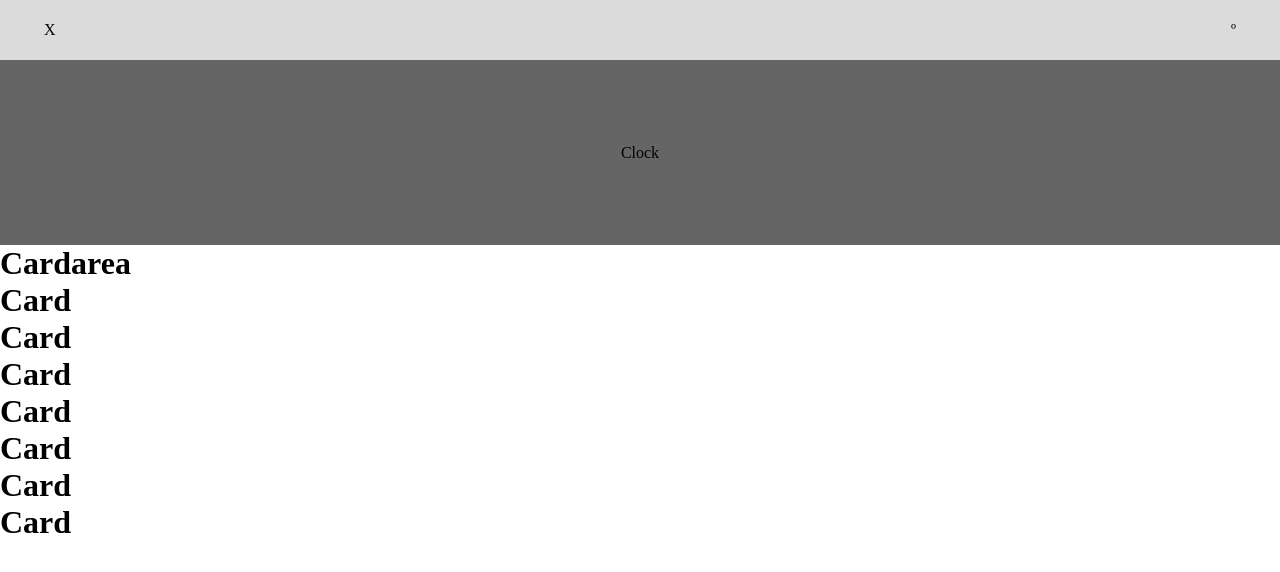
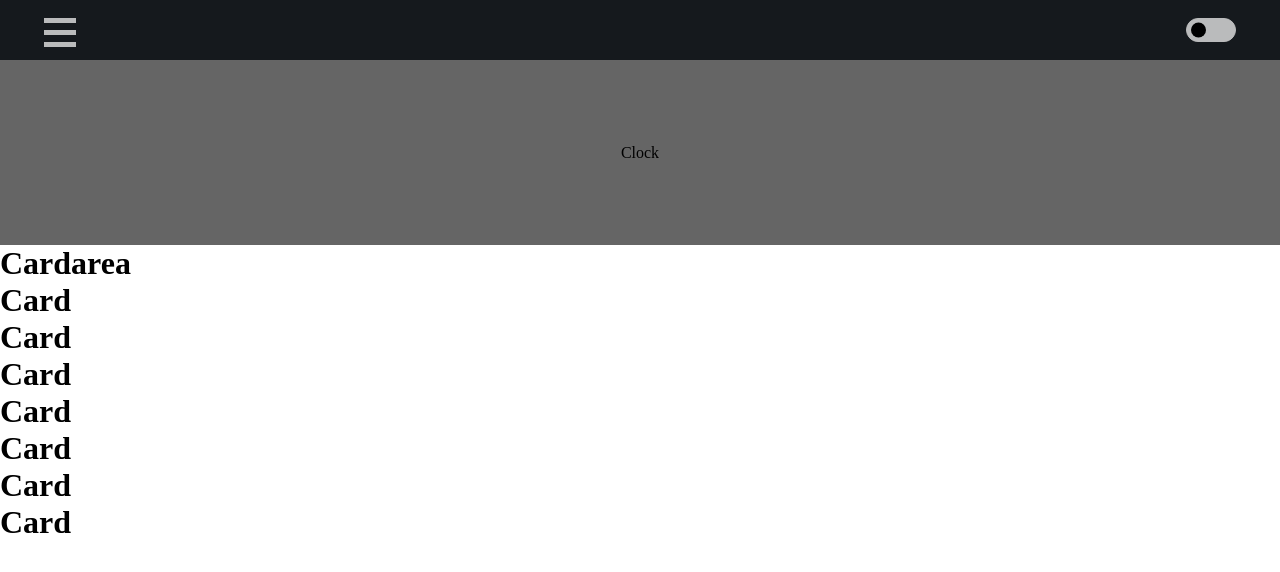
Before and after one commit to jacsonrsasse/clock-chrome-extension, a React (Vite) app: page / in a window 1280 px wide. Shown: the top 572 px of the page. Built offline with nearby package versions, Linux system fonts and the light colour scheme.

Commit message:
Finished the navbar component layout

```diff
--- a/src/components/Navbar/index.tsx
+++ b/src/components/Navbar/index.tsx
@@ -3,8 +3,15 @@ import { NavbarDesign } from './style';
 export const Navbar = () => {
     return (
         <NavbarDesign>
-            <div>X</div>
-            <div>º</div>
+            <div id="burguer-section">
+                <input type="checkbox" id="burguer" />
+                <label htmlFor="burguer"></label>
+            </div>
+            <div id="toggle-section">
+                <input type="checkbox" id="toggle" />
+                <label htmlFor="toggle"></label>
+                <span className="ball"></span>
+            </div>
         </NavbarDesign>
     );
 };
--- a/src/components/Navbar/style.ts
+++ b/src/components/Navbar/style.ts
@@ -1,11 +1,93 @@
 import styled from 'styled-components';
 
 export const NavbarDesign = styled.nav`
-    background-color: #dbdbdb;
+    background-color: #15191d;
     width: 100vw;
     height: 100%;
     padding: 0 2.75rem;
     display: flex;
     justify-content: space-between;
     align-items: center;
+    user-select: none;
+
+    & #burguer-section {
+        & #burguer {
+            display: none;
+        }
+
+        & label,
+        label::after,
+        label::before {
+            position: absolute;
+            width: 2rem;
+            height: 0.3rem;
+            background: #babbbc;
+            transition: 0.6s;
+        }
+
+        & label {
+            cursor: pointer;
+
+            &::before {
+                content: '';
+                transform: translateY(-0.75rem);
+            }
+
+            &::after {
+                content: '';
+                transform: translateY(0.75rem);
+            }
+        }
+
+        & #burguer:checked {
+            & + label {
+                width: 0px;
+
+                &::before {
+                    transform: rotate(45deg) translate(0px);
+                }
+
+                &::after {
+                    transform: rotate(-45deg) translate(0px);
+                }
+            }
+        }
+    }
+
+    & #toggle-section {
+        position: relative;
+
+        & #toggle {
+            display: none;
+
+            &:checked ~ span.ball {
+                transform: translate(24px, -50%);
+            }
+
+            & + label {
+                display: block;
+                width: 3.125rem;
+                height: 1.5rem;
+                border: 1px solid #babbbc;
+                border-radius: 30px;
+                background-color: #babbbc;
+                user-select: none;
+                cursor: pointer;
+            }
+        }
+
+        & .ball {
+            position: absolute;
+            top: 50%;
+            transform: translateY(-50%);
+            display: inline-block;
+            width: 15px;
+            height: 15px;
+            background-color: black;
+            border-radius: 50%;
+            left: 5px;
+            z-index: 10;
+            transition: transform 0.3s ease-in-out;
+        }
+    }
 `;
```
